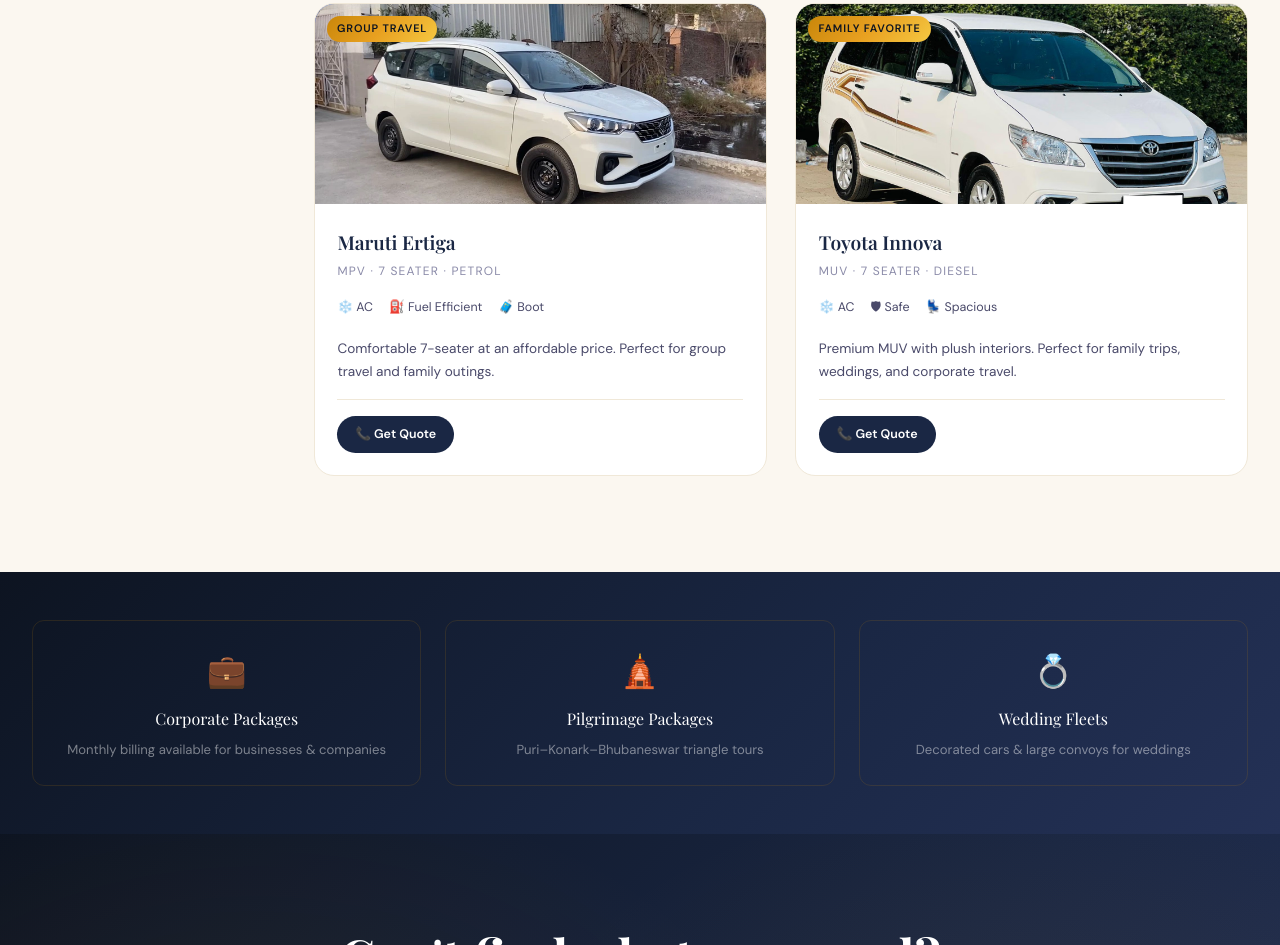
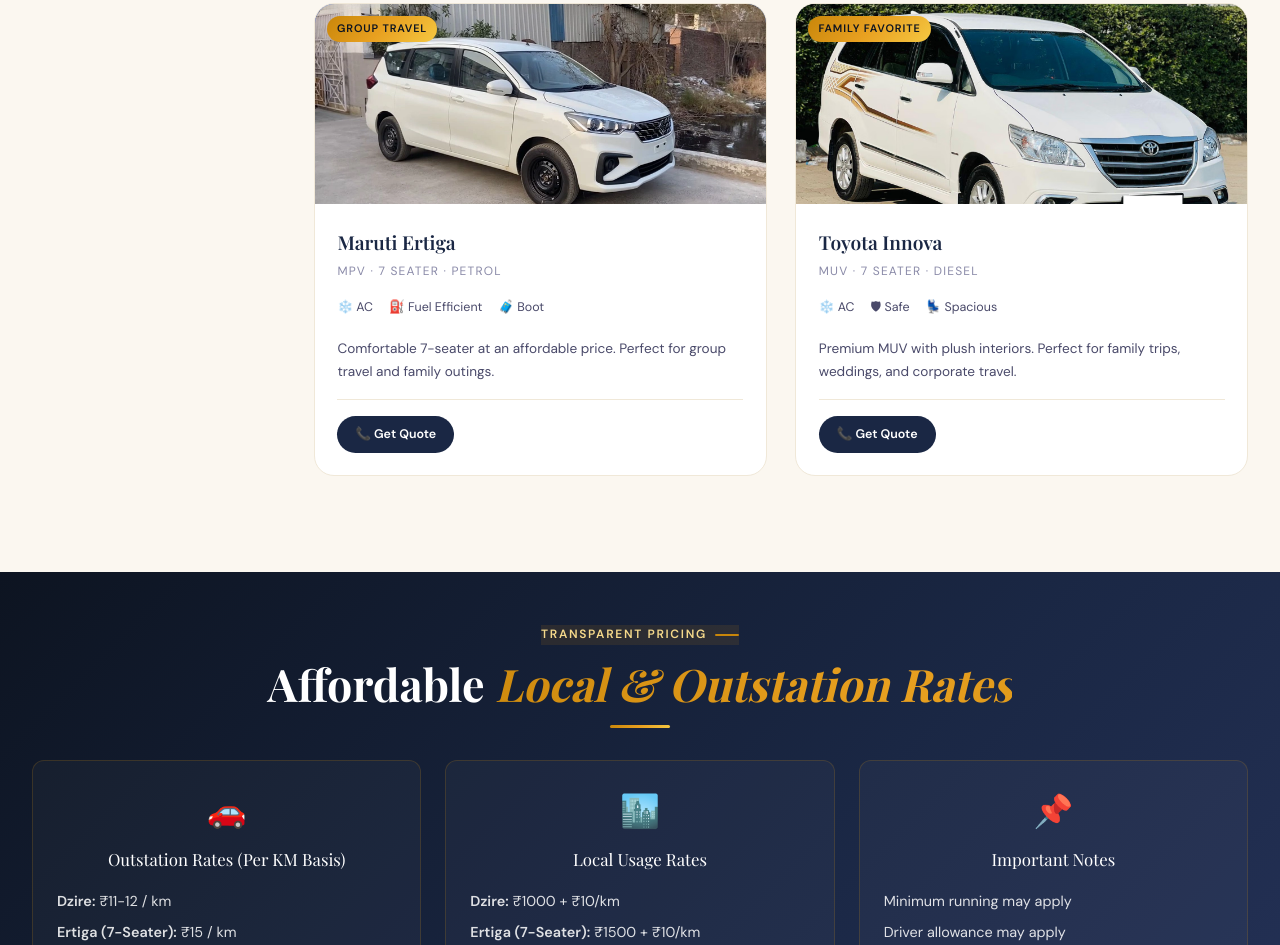
Before and after one commit to Dinesh-1190/JG-TRAVELS, a plain HTML site: page cars.html in a window 1280 px wide. Shown: the part 1855-2800 px from the top of the page. Drawn offline with nearby package versions, Linux system fonts and the light colour scheme; a web font is replaced by a local one.

Commit message:
Updated homepage design and content

```diff
--- a/cars.html
+++ b/cars.html
@@ -311,21 +311,44 @@
   <!-- Pricing Info Banner -->
   <section style="background:var(--gradient-navy);padding:3rem 2rem;">
     <div class="container">
-      <div class="three-up-grid reveal" style="gap:1.5rem;text-align:center;">
-        <div style="padding:1.5rem;border-radius:var(--radius);border:1px solid rgba(200,134,10,0.15);">
-          <div style="font-size:2rem;margin-bottom:0.5rem;">💼</div>
-          <div style="font-family:var(--font-display);color:var(--white);font-size:1rem;margin-bottom:0.4rem;">Corporate Packages</div>
-          <div style="font-size:0.82rem;color:rgba(255,255,255,0.45);">Monthly billing available for businesses & companies</div>
+      <div class="section-header-center reveal" style="margin-bottom:2rem;">
+        <div class="section-tag" style="background:rgba(200,134,10,0.12);border-color:rgba(200,134,10,0.25);color:var(--gold-pale);">Transparent Pricing</div>
+        <h2 class="section-title" style="color:var(--white);">Affordable <span class="italic">Local & Outstation Rates</span></h2>
+        <div class="divider divider-center"></div>
+      </div>
+
+      <div class="three-up-grid reveal" style="gap:1.5rem;">
+        <div style="padding:1.5rem;border-radius:var(--radius);border:1px solid rgba(200,134,10,0.2);background:rgba(255,255,255,0.03);">
+          <div style="font-size:2rem;margin-bottom:0.5rem;text-align:center;">🚗</div>
+          <div style="font-family:var(--font-display);color:var(--white);font-size:1.05rem;margin-bottom:1rem;text-align:center;">Outstation Rates (Per KM Basis)</div>
+          <ul style="display:grid;gap:0.5rem;font-size:0.9rem;color:rgba(255,255,255,0.86);line-height:1.6;">
+            <li><strong>Dzire:</strong> ₹11-12 / km</li>
+            <li><strong>Ertiga (7-Seater):</strong> ₹15 / km</li>
+            <li><strong>Innova (7-Seater):</strong> ₹18-20 / km</li>
+            <li><strong>Bolero:</strong> ₹15-16 / km</li>
+          </ul>
         </div>
-        <div style="padding:1.5rem;border-radius:var(--radius);border:1px solid rgba(200,134,10,0.15);">
-          <div style="font-size:2rem;margin-bottom:0.5rem;">🛕</div>
-          <div style="font-family:var(--font-display);color:var(--white);font-size:1rem;margin-bottom:0.4rem;">Pilgrimage Packages</div>
-          <div style="font-size:0.82rem;color:rgba(255,255,255,0.45);">Puri–Konark–Bhubaneswar triangle tours</div>
+
+        <div style="padding:1.5rem;border-radius:var(--radius);border:1px solid rgba(200,134,10,0.2);background:rgba(255,255,255,0.03);">
+          <div style="font-size:2rem;margin-bottom:0.5rem;text-align:center;">🏙️</div>
+          <div style="font-family:var(--font-display);color:var(--white);font-size:1.05rem;margin-bottom:1rem;text-align:center;">Local Usage Rates</div>
+          <ul style="display:grid;gap:0.5rem;font-size:0.9rem;color:rgba(255,255,255,0.86);line-height:1.6;">
+            <li><strong>Dzire:</strong> ₹1000 + ₹10/km</li>
+            <li><strong>Ertiga (7-Seater):</strong> ₹1500 + ₹10/km</li>
+            <li><strong>Innova (7-Seater):</strong> ₹2000 + ₹12/km</li>
+            <li><strong>Bolero:</strong> ₹1500 + ₹10/km</li>
+          </ul>
         </div>
-        <div style="padding:1.5rem;border-radius:var(--radius);border:1px solid rgba(200,134,10,0.15);">
-          <div style="font-size:2rem;margin-bottom:0.5rem;">💍</div>
-          <div style="font-family:var(--font-display);color:var(--white);font-size:1rem;margin-bottom:0.4rem;">Wedding Fleets</div>
-          <div style="font-size:0.82rem;color:rgba(255,255,255,0.45);">Decorated cars & large convoys for weddings</div>
+
+        <div style="padding:1.5rem;border-radius:var(--radius);border:1px solid rgba(200,134,10,0.2);background:rgba(255,255,255,0.03);">
+          <div style="font-size:2rem;margin-bottom:0.5rem;text-align:center;">📌</div>
+          <div style="font-family:var(--font-display);color:var(--white);font-size:1.05rem;margin-bottom:1rem;text-align:center;">Important Notes</div>
+          <ul style="display:grid;gap:0.5rem;font-size:0.9rem;color:rgba(255,255,255,0.86);line-height:1.6;">
+            <li>Minimum running may apply</li>
+            <li>Driver allowance may apply</li>
+            <li>Toll and parking charges are extra</li>
+            <li>Night charges extra (if applicable)</li>
+          </ul>
         </div>
       </div>
     </div>
```
Also changed, not shown: faq.html (+14 -8 lines), 1 other file.
